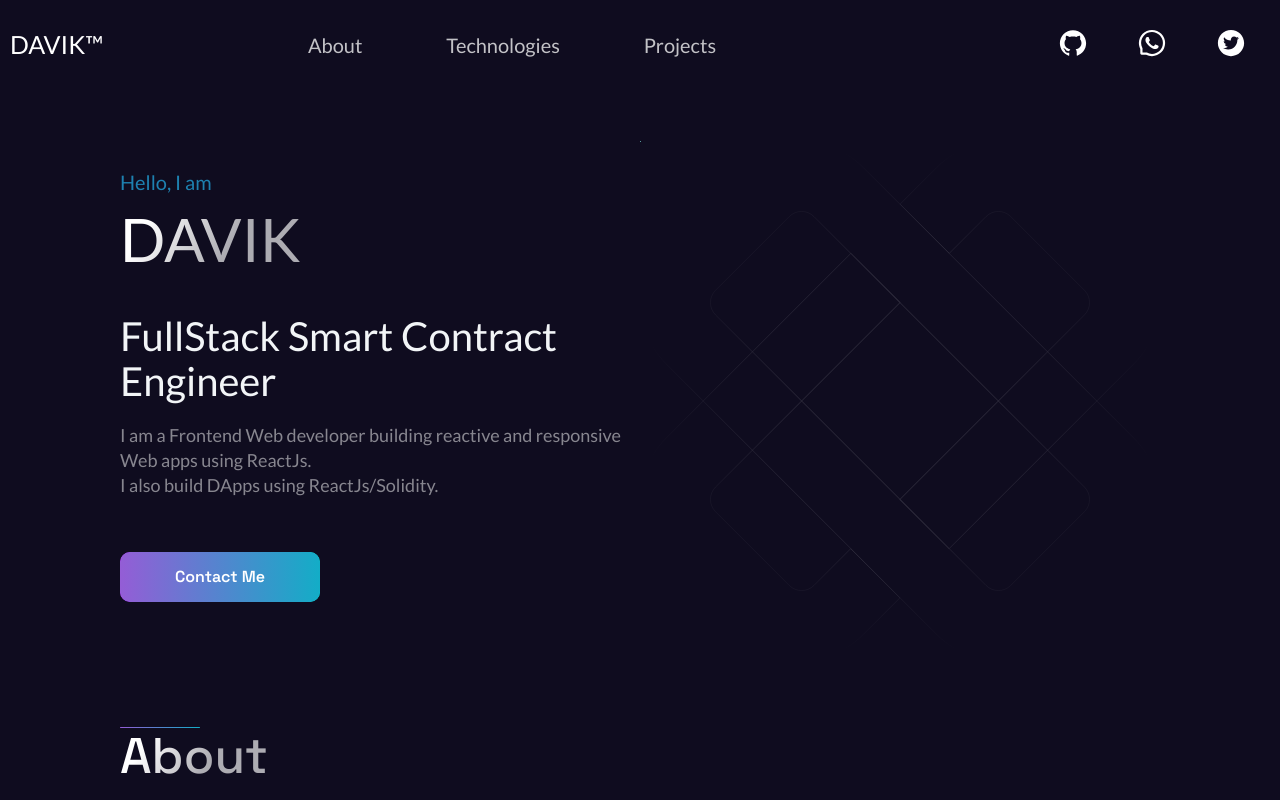
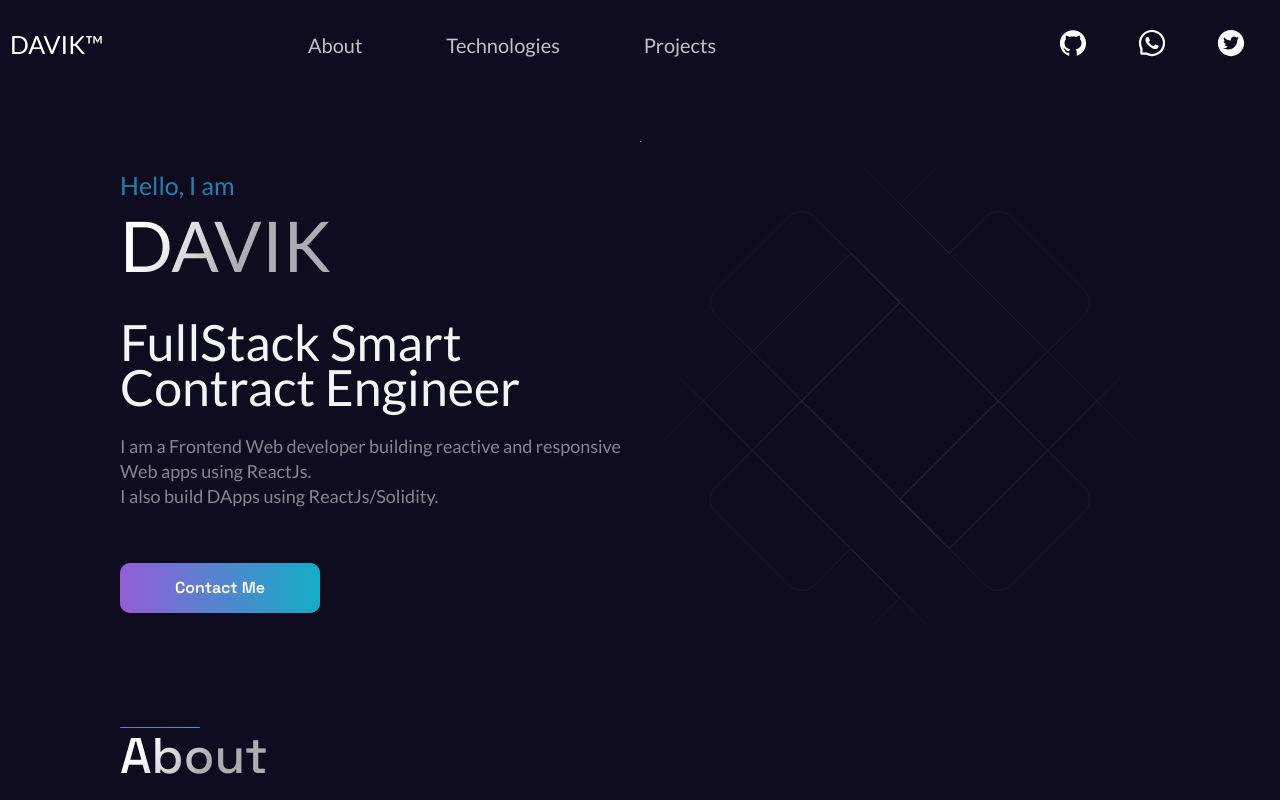
Before and after one commit to Akay74/portfolio, a Next.js app: page / in a window 1280 px wide. Shown: the top 800 px of the page. Built offline with nearby package versions, Linux system fonts and the light colour scheme.

Commit message:
made changes to the hero section styling

```diff
--- a/src/components/Hero/HeroStyles.js
+++ b/src/components/Hero/HeroStyles.js
@@ -19,14 +19,15 @@ export const LeftSection = styled.div`
 `;
 
 export const TitleSubText = styled.p`
-  font-size: 40px;
+  font-size: 50px;
+  margin: .5rem 0 .5rem;
   font-weight: 400;
   line-height: 45px;
   width: 100%;
   color: linear-gradient(121.57deg, #FFFFFF 18.77%, rgba(255, 255, 255, 0.66) 60.15%);
 
   @media ${(props) => props.theme.breakpoints.md} {
-    font-size: 20px;
+    font-size: 30px;
     width: 100%;
     margin-top: 10px;
     line-height: 30px;
@@ -34,16 +35,17 @@ export const TitleSubText = styled.p`
 
   @media ${(props) => props.theme.breakpoints.sm} {
     width: 100%;
-    font-size: 20px;
+    font-size: 35px;
     line-height: 25px;
+    margin: 2rem 0 .5rem;
   }
 `
 export const SmallHeroText = styled.p`
-  font-size: 20px;
+  font-size: 25px;
   font-weight: 500px;
   color: #1e81b0;
 
   @media ${(props) => props.theme.breakpoints.sm} {
-    font-size: 15px;
+    font-size: 20px;
   }
 `
--- a/src/styles/GlobalComponents/index.js
+++ b/src/styles/GlobalComponents/index.js
@@ -21,13 +21,13 @@ export const Section = styled.section`
     padding: ${(props) => props.nopadding ? "0" : "16px 16px 0" } ;
     width: calc(100vw - 32px);
     flex-direction: column;
-    margin: 4rem auto;
+    margin: 2rem auto 2rem;
   }
 `
 
 export const SectionTitle = styled.h2`
   font-weight: 500;
-  font-size: ${(props) => props.main ? '60px' : '50px'};
+  font-size: ${(props) => props.main ? '70px' : '50px'};
   line-height: ${(props) => props.main ? '70px' : '56px'};
   margin-bottom: 3rem;
   text-align: right;
@@ -39,7 +39,7 @@ export const SectionTitle = styled.h2`
   padding: ${(props) => props.main ? '10px 0 10px' : '0'};
 
   @media ${props => props.theme.breakpoints.md}{
-    font-size: ${(props) => props.main ? '50px' : '45px'};
+    font-size: ${(props) => props.main ? '70px' : '45px'};
     line-height: ${(props) => props.main ? '30px' : '20px'};
     margin-bottom: ${(props) => props.main ? '0px' : '12px'};
     padding: ${(props) => props.main ? '10px 0 12px' : '0'};
@@ -48,7 +48,7 @@ export const SectionTitle = styled.h2`
   @media ${props => props.theme.breakpoints.sm}{
     font-size: 32px;
     line-height: 40px;
-    font-size: ${(props) => props.main ? '40px' : '32px'};
+    font-size: ${(props) => props.main ? '60px' : '32px'};
     line-height: ${(props) => props.main ? '32px' : '40px'};
     margin: ${(props) => props.main ? '0 0 15px' : '0 auto 30px;'}
     padding: ${(props) => props.main ? '16px 0 8px' : '0'};
```
